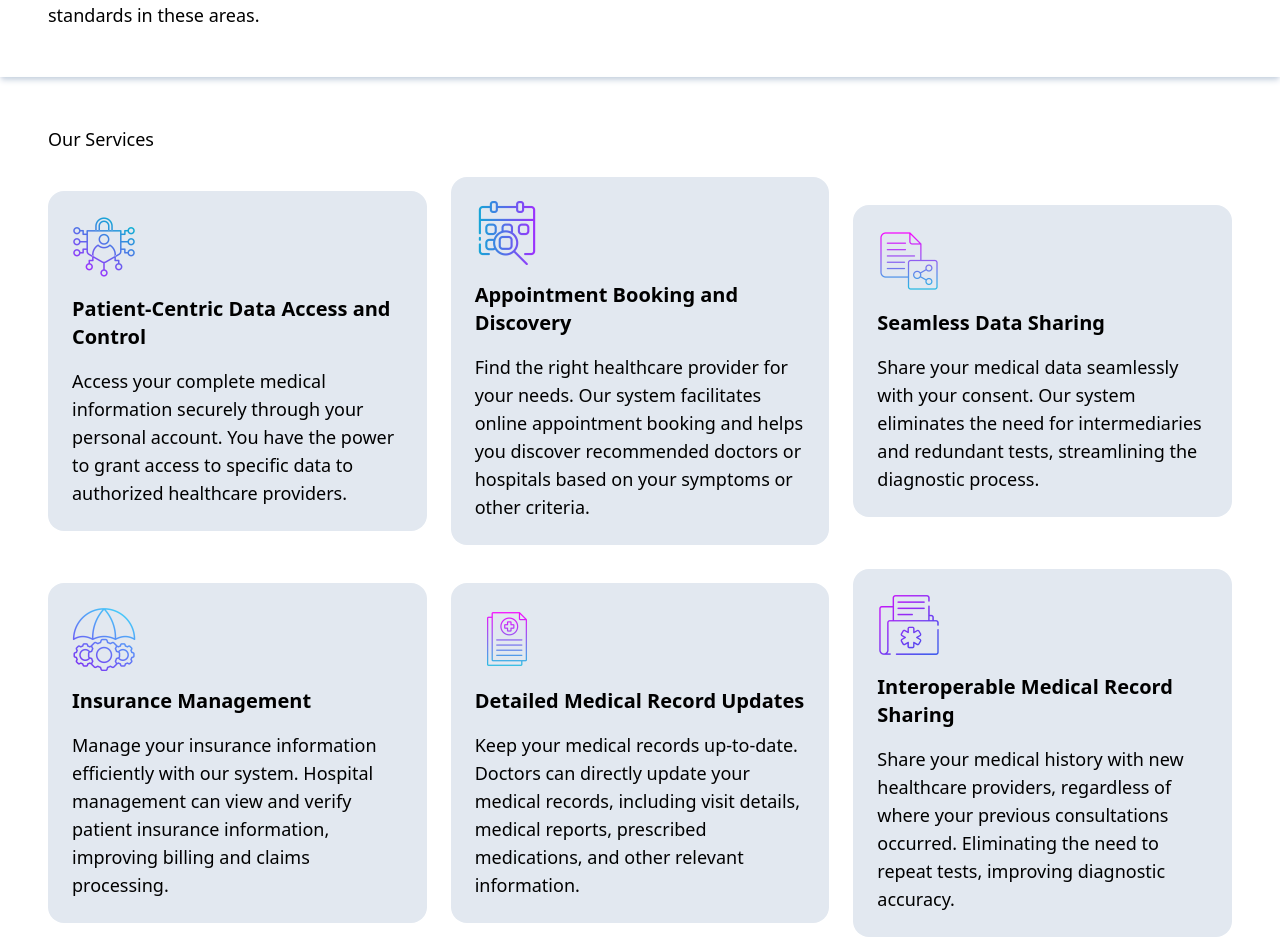
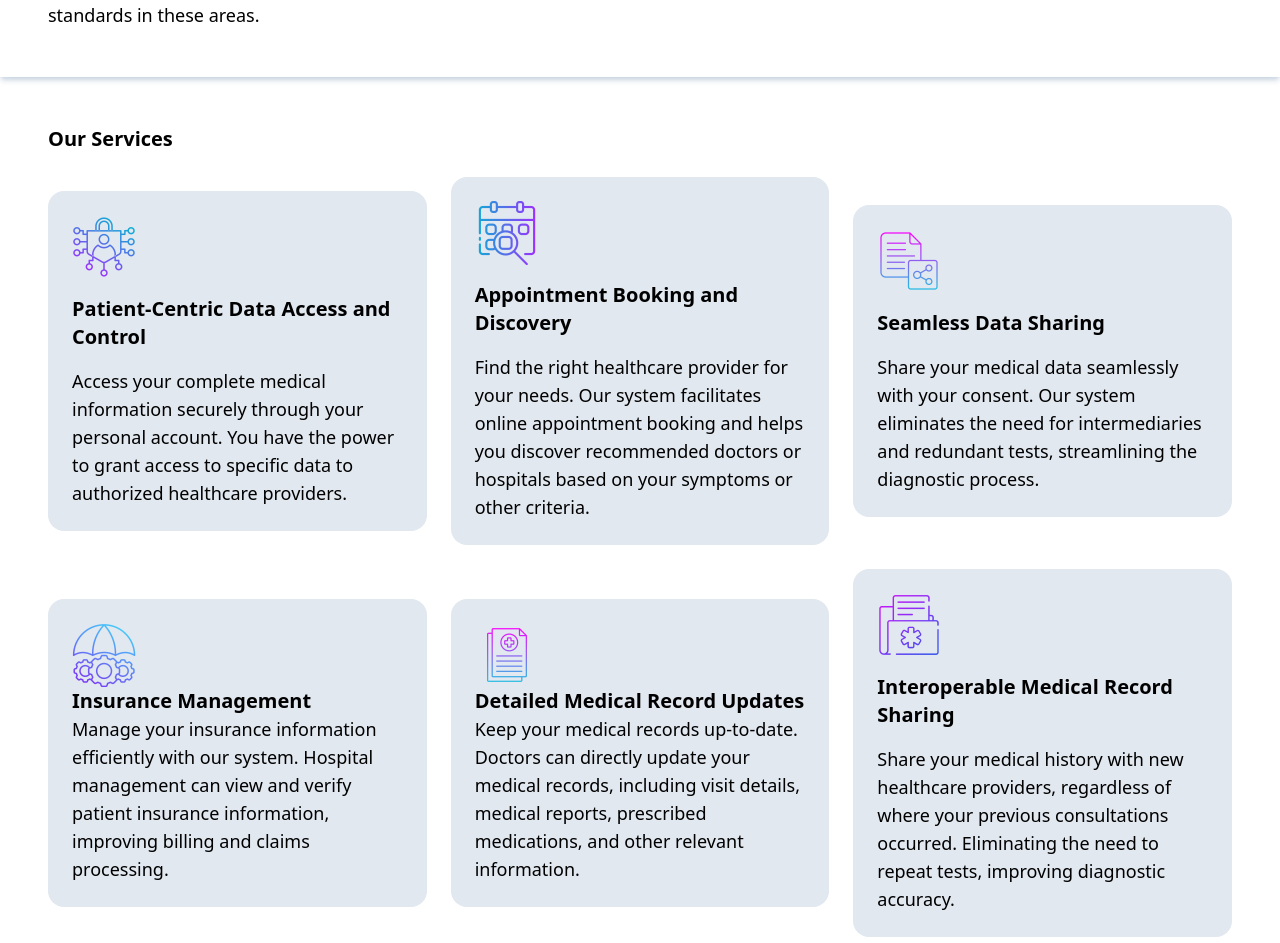
Before and after one commit to iamarobot2/GMRMS, a React (Vite) app in the folder client/: page / in a window 1280 px wide. Shown: the part 1189-2132 px from the top of the page. Built offline with nearby package versions, Linux system fonts and the light colour scheme.

Commit message:
add transition

```diff
--- a/client/src/routes/Home.jsx
+++ b/client/src/routes/Home.jsx
@@ -46,44 +46,44 @@ function Home() {
           </div>
       </section>
       <section className="shadow-md shadow-slate-300 dark:shadow-white mx-auto px-6 lg:px-12 py-6 lg:py-12 dark:bg-slate-900 dark:text-slate-300 text-lg flex flex-col gap-6">
-        <h2>Our Services</h2>
+        <h2 className="font-semibold text-xl">Our Services</h2>
         <ul className=" list-inside flex flex-col items-center justify-center lg:grid grid-cols-3 gap-6 ">
-          <li className=" dark:bg-white/5 p-6 rounded-2xl bg-slate-200 flex flex-col gap-4">
+          <li className=" dark:bg-white/5 hover:text-black p-6 rounded-2xl bg-slate-200 flex flex-col gap-4 transition ease-in-out delay-15 hover:-translate-y-1 hover:scale-110 hover:bg-blue-200 duration-300">
             <img src="/assets/padlock.png" className="aspect-square w-16" />
             <h3 className="font-semibold text-xl">Patient-Centric Data Access and Control</h3>
             <p>Access your complete medical information securely through your personal account. You have the power to grant
               access to specific data to authorized healthcare providers.
             </p>
           </li>
-          <li className=" dark:bg-white/5 p-6 rounded-2xl bg-slate-200 flex flex-col gap-4">
+          <li className=" dark:bg-white/5 hover:text-black p-6 rounded-2xl bg-slate-200 flex flex-col gap-4 transition ease-in-out delay-15 hover:-translate-y-1 hover:scale-110 hover:bg-blue-200 duration-300">
             <img src="/assets/calendersearch.png" className="aspect-square w-16" />
             <h3 className="font-semibold text-xl">Appointment Booking and Discovery</h3>
             <p>Find the right healthcare provider for your needs. Our system facilitates online appointment booking and helps
               you discover recommended doctors or hospitals based on your symptoms or other criteria.
             </p>
           </li>
-          <li className=" dark:bg-white/5 p-6 rounded-2xl bg-slate-200 flex flex-col gap-4">
+          <li className=" dark:bg-white/5 hover:text-black p-6 rounded-2xl bg-slate-200 flex flex-col gap-4 transition ease-in-out delay-15 hover:-translate-y-1 hover:scale-110 hover:bg-blue-200 duration-300">
             <img src="/assets/share.png" className="aspect-square w-16" />
             <h3 className="font-semibold text-xl">Seamless Data Sharing</h3>
             <p>Share your medical data seamlessly with your consent. Our system eliminates the need for intermediaries and
               redundant tests, streamlining the diagnostic process.
             </p>
           </li>
-          <li className=" dark:bg-white/5 p-6 rounded-2xl bg-slate-200 flex flex-col gap-4">
+          <li className=" dark:bg-white/5 hover:text-black p-6 rounded-2xl bg-slate-200 flex flex-col gap-4transition ease-in-out delay-15 hover:-translate-y-1 hover:scale-110 hover:bg-blue-200 duration-300">
             <img src="/assets/insurance.png" className="aspect-square w-16" />
             <h3 className="font-semibold text-xl">Insurance Management</h3>
             <p>Manage your insurance information efficiently with our system. Hospital management can view and verify patient
               insurance information, improving billing and claims processing.
             </p>
           </li>
-          <li className=" dark:bg-white/5 p-6 rounded-2xl bg-slate-200 flex flex-col gap-4">
+          <li className=" dark:bg-white/5 hover:text-black p-6 rounded-2xl bg-slate-200 flex flex-col gap-4transition ease-in-out delay-15 hover:-translate-y-1 hover:scale-110 hover:bg-blue-200 duration-300">
             <img src="/assets/document.png" className="aspect-square w-16" />
             <h3 className="font-semibold text-xl">Detailed Medical Record Updates</h3>
             <p>Keep your medical records up-to-date. Doctors can directly update your medical records, including visit details,
                medical reports, prescribed medications, and other relevant information.
             </p>
           </li>
-          <li className=" dark:bg-white/5 p-6 rounded-2xl bg-slate-200 flex flex-col gap-4">
+          <li className=" dark:bg-white/5 hover:text-black p-6 rounded-2xl bg-slate-200 flex flex-col gap-4 transition ease-in-out delay-15 hover:-translate-y-1 hover:scale-110 hover:bg-blue-200 duration-300">
             <img src="/assets/sharing.png" className="aspect-square w-16" />
             <h3 className="font-semibold text-xl">Interoperable Medical Record Sharing</h3>
             <p>Share your medical history with new healthcare providers, regardless of where your previous consultations occurred.
```
